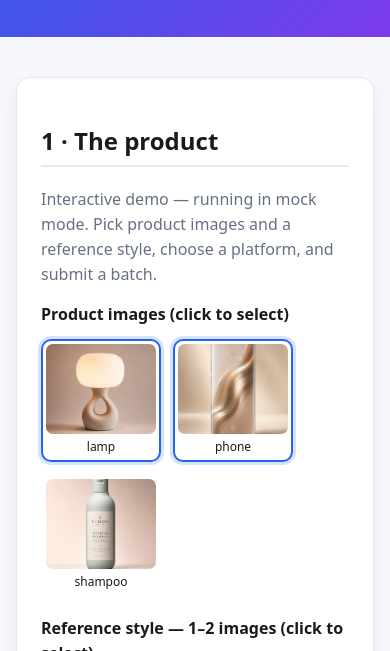
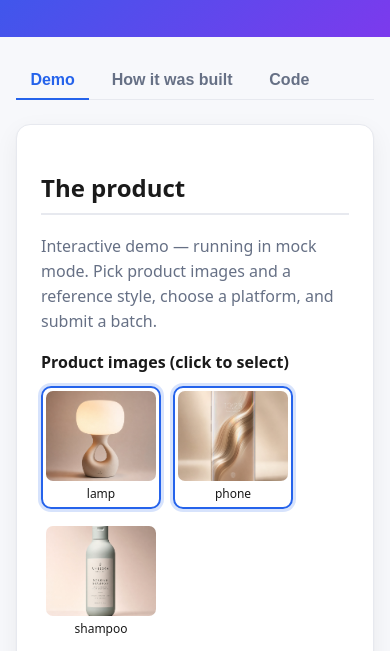
Before and after one commit to evercoinx/batch-creative-api, a website: page public/index.html in a window 390 px wide. Shown: the part 193-844 px from the top of the page. Drawn offline with Linux system fonts and the light colour scheme.

Commit message:
RALPH: Convert demo page sections into tabs (issue #9, parent PRD #8)
Reorganise public/index.html's three sections (Demo, How it was built,
Code) from one vertical scroll into a tabbed layout. Hero banner stays
fixed above a tab bar; the page opens on the Demo tab and clicking a tab
swaps the single visible panel.

Key decisions:
- Baseline ARIA tab pattern: real <button>s with role tab/tablist,
  sections become role=tabpanel with aria-selected reflecting state, so
  Tab focus + Enter/Space activation and SR announcement work natively.
  Out of scope per PRD: roving tabindex, aria-controls, hash/storage
  persistence, sticky bar.
- Inline JS toggles aria-selected on the clicked tab and the `hidden`
  attribute on each panel; demo submit/poll JS untouched.
- Dropped the `N ·` numeric heading prefixes — tab order conveys sequence.
- Styling reuses existing CSS custom properties + dark-mode media query.
- Tab list selected via `.tablist button` (not `[role="tab"]`) so the JS
  selector string doesn't itself count as a tab in markup assertions.

Files: public/index.html, src/server.test.mts (new tablist assertion).

Verified: npm run typecheck clean; npm run test green (38 tests, +1).
No server/build changes; existing static-serve test stays green.

Co-Authored-By: Claude Opus 4.8 <noreply@anthropic.com>

```diff
--- a/public/index.html
+++ b/public/index.html
@@ -81,7 +81,20 @@
 			@keyframes pulse { 50% { opacity: 0.5; } }
 			.done { background: #dcfce7; color: #166534; }
 			.failed { background: #fee2e2; color: #991b1b; }
-			section { margin-top: 2.5rem; }
+			.tablist {
+				display: flex; gap: 0.5rem; flex-wrap: wrap;
+				margin: 1.5rem 0; border-bottom: 1px solid var(--border);
+			}
+			.tablist button {
+				background: none; color: var(--muted); font-weight: 600;
+				border: 0; border-bottom: 2px solid transparent; border-radius: 0;
+				padding: 0.6rem 0.9rem; margin-bottom: -1px;
+				transition: color 0.12s, border-color 0.12s;
+			}
+			.tablist button:hover:not(:disabled) { transform: none; filter: none; color: var(--text); }
+			.tablist button[aria-selected="true"] { color: var(--accent); border-bottom-color: var(--accent); }
+			.panel { margin-top: 0; }
+			.panel[hidden] { display: none; }
 			section h2 { font-size: 1.5rem; border-bottom: 2px solid var(--border); padding-bottom: 0.4rem; }
 			.writeup h3 { margin-bottom: 0.25rem; }
 			.writeup table { border-collapse: collapse; margin: 0.5rem 0; width: 100%; }
@@ -97,8 +110,14 @@
 			<p>One on-brand social post per product image — generated as a reliable, async batch with provider retries and failover.</p>
 		</header>
 
-		<section id="demo" class="card">
-			<h2>1 · The product</h2>
+		<div class="tablist" role="tablist" aria-label="Demo page sections">
+			<button type="button" role="tab" id="tab-demo" data-panel="demo" aria-selected="true">Demo</button>
+			<button type="button" role="tab" id="tab-build" data-panel="build" aria-selected="false">How it was built</button>
+			<button type="button" role="tab" id="tab-code" data-panel="code" aria-selected="false">Code</button>
+		</div>
+
+		<section id="demo" class="card panel" role="tabpanel" aria-labelledby="tab-demo">
+			<h2>The product</h2>
 			<p class="muted">Interactive demo — running in mock mode. Pick product images and a reference style, choose a platform, and submit a batch.</p>
 
 			<label>Product images (click to select)</label>
@@ -120,8 +139,8 @@
 			<div class="items" id="items"></div>
 		</section>
 
-		<section id="build" class="writeup">
-			<h2>2 · How it was built</h2>
+		<section id="build" class="writeup panel" role="tabpanel" aria-labelledby="tab-build" hidden>
+			<h2>How it was built</h2>
 
 			<h3>Approach &amp; key decisions</h3>
 			<p>
@@ -171,8 +190,8 @@
 			<p class="muted"><em>Draft figures — the author edits this section before deploy.</em></p>
 		</section>
 
-		<section id="code">
-			<h2>3 · The code</h2>
+		<section id="code" class="panel" role="tabpanel" aria-labelledby="tab-code" hidden>
+			<h2>The code</h2>
 			<p>
 				Full source on GitHub:
 				<a href="https://github.com/evercoinx/batch-creative-api" target="_blank" rel="noopener">github.com/evercoinx/batch-creative-api</a>
@@ -180,6 +199,17 @@
 		</section>
 
 		<script>
+			const tabs = document.querySelectorAll(".tablist button");
+			for (const tab of tabs) {
+				tab.onclick = () => {
+					for (const other of tabs) {
+						const selected = other === tab;
+						other.setAttribute("aria-selected", String(selected));
+						document.getElementById(other.dataset.panel).hidden = !selected;
+					}
+				};
+			}
+
 			const PRODUCTS = [
 				{ name: "lamp", url: "/data/product/product-lamp.jpg" },
 				{ name: "phone", url: "/data/product/product-phone.jpg" },
```
Also changed, not shown: src/server.test.mts.
